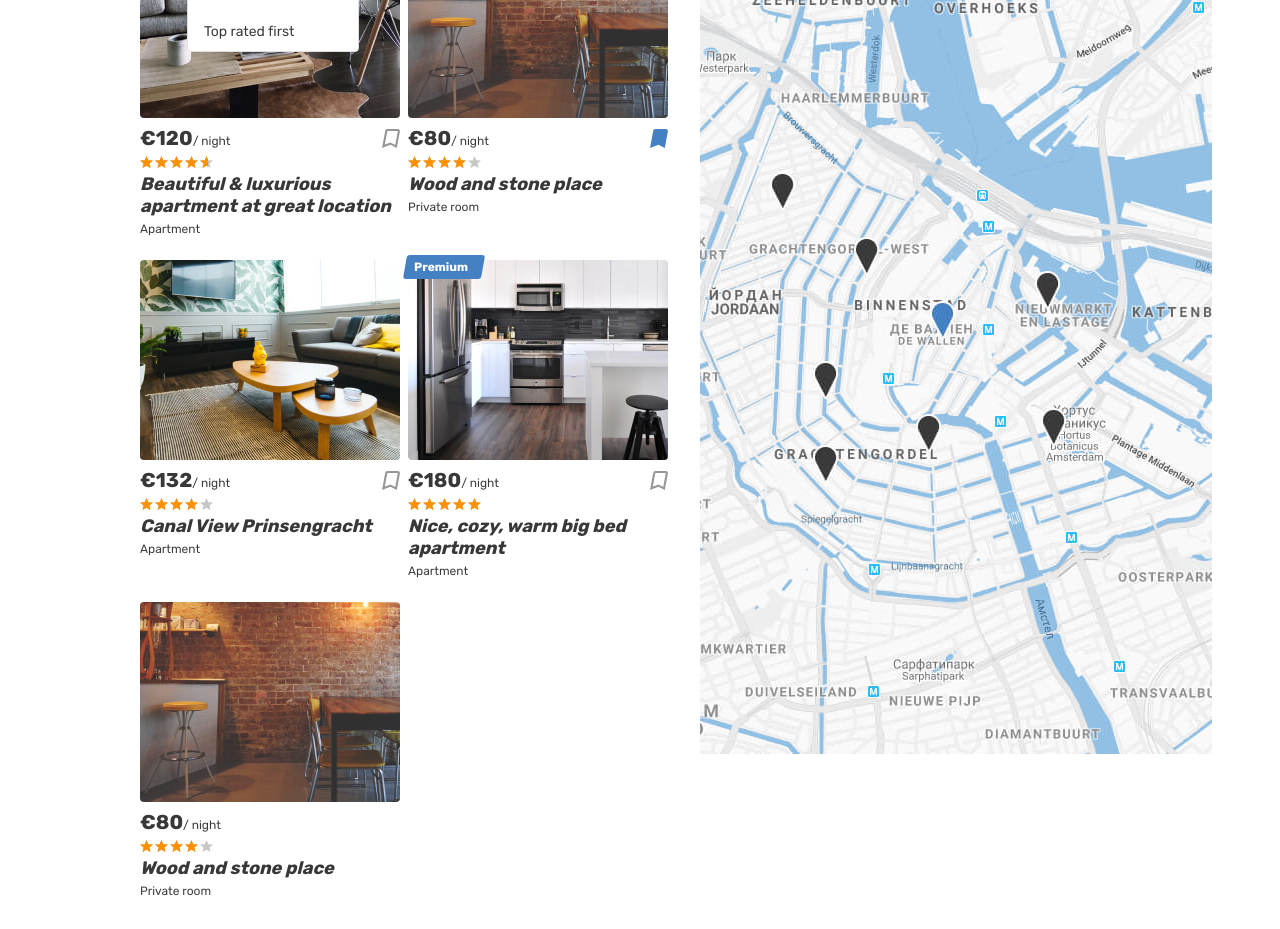
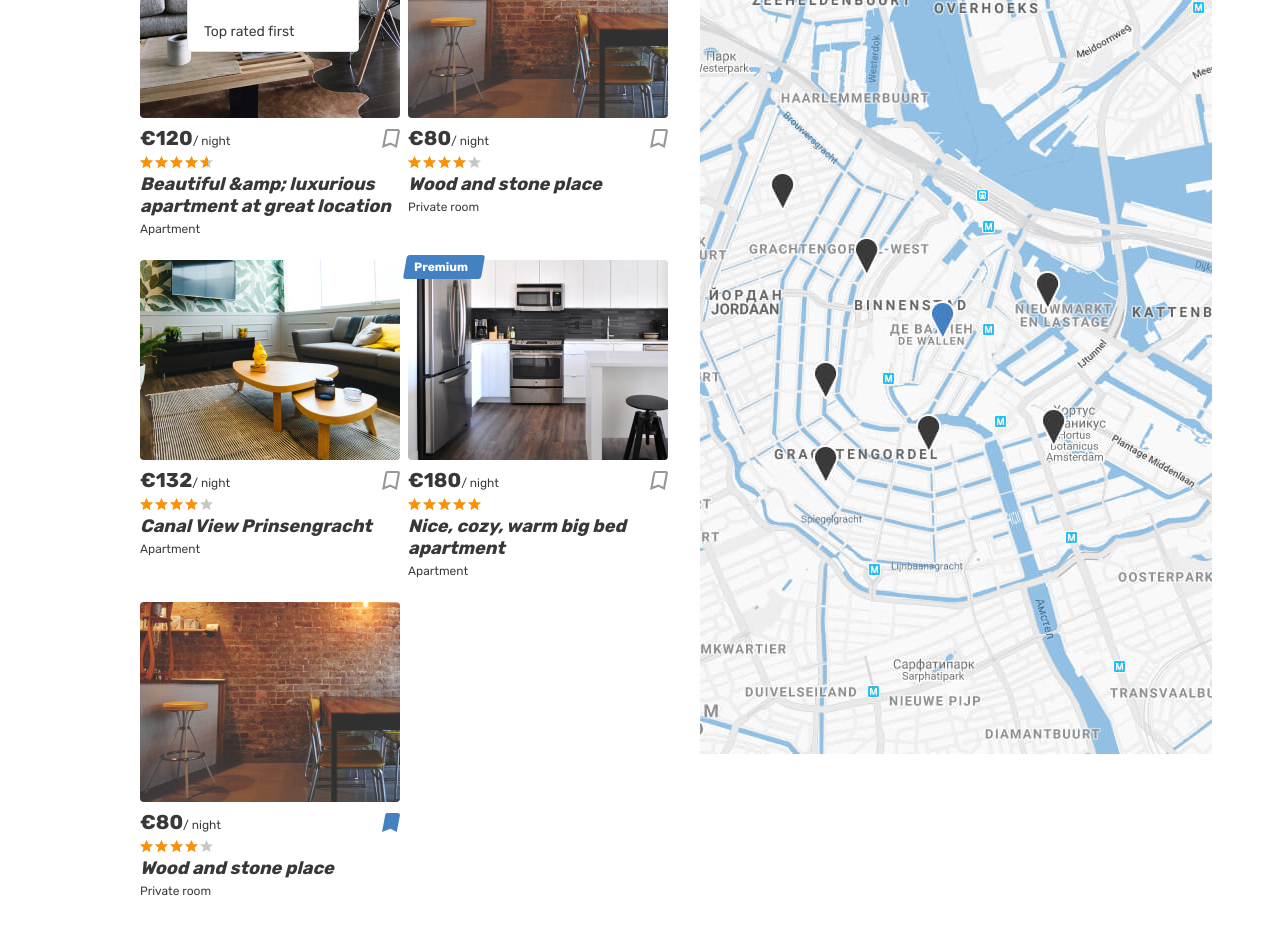
Before and after one commit to babtshe/619357-six-cities-1, a React app: page / in a window 1280 px wide. Shown: the part 400-1329 px from the top of the page. Built offline with nearby package versions, Linux system fonts and the light colour scheme.

Commit message:
add prop-types, create cards array

```diff
--- a/package.json
+++ b/package.json
@@ -26,6 +26,7 @@
     "node": "10"
   },
   "dependencies": {
+    "prop-types": "15.7.2",
     "react": "16.8.6",
     "react-dom": "16.8.6"
   }
--- a/src/components/app/app.jsx
+++ b/src/components/app/app.jsx
@@ -2,7 +2,60 @@ import React from 'react';
 import {MainView} from '../main-view/main-view';
 
 const App = () => {
-  return <MainView />;
+  const cards = [
+    {
+      name: `Beautiful &amp; luxurious apartment at great location`,
+      id: 1,
+      type: `Apartment`,
+      price: 120,
+      rating: 93,
+      image: `img/apartment-01.jpg`,
+      link: `#`,
+      bookmarked: false,
+      mark: `Premium`,
+    },
+    {
+      name: `Wood and stone place`,
+      id: 2,
+      type: `Private room`,
+      price: 80,
+      rating: 80,
+      image: `img/room.jpg`,
+      link: `#`,
+    },
+    {
+      name: `Canal View Prinsengracht`,
+      id: 3,
+      type: `Apartment`,
+      price: 132,
+      rating: 80,
+      image: `img/apartment-02.jpg`,
+      link: `#`,
+    },
+    {
+      name: `Nice, cozy, warm big bed apartment`,
+      id: 4,
+      type: `Apartment`,
+      price: 180,
+      rating: 100,
+      image: `img/apartment-03.jpg`,
+      link: `#`,
+      mark: `Premium`,
+    },
+    {
+      name: `Wood and stone place`,
+      id: 5,
+      type: `Private room`,
+      price: 80,
+      rating: 80,
+      image: `img/room.jpg`,
+      link: `#`,
+      bookmarked: true,
+    }
+  ];
+  return <MainView
+    cards = {cards}
+  />;
 };
 
 export {App};
--- a/src/components/main-view/main-view.jsx
+++ b/src/components/main-view/main-view.jsx
@@ -1,6 +1,7 @@
 import React from 'react';
+import PropTypes from 'prop-types';
 
-const MainView = () => {
+const MainView = (props) => {
   return (
   <>
     <div style={{display: `none`}}>
@@ -104,23 +105,27 @@ const MainView = () => {
 
             </form>
             <div className="cities__places-list places__list tabs__content">
-              <article className="cities__place-card place-card">
+              {props.cards.map((card) => {
+                return (
+                  <article className="cities__place-card place-card" key={card.id}>
+                    {card.mark && (
                       <div className="place-card__mark">
-                  <span>Premium</span>
+                        <span>{card.mark}</span>
                       </div>
+                    )}
                     <div className="cities__image-wrapper place-card__image-wrapper">
                       <a href="#">
-                    <img className="place-card__image" src="img/apartment-01.jpg" width="260" height="200"
+                        <img className="place-card__image" src={card.image} width="260" height="200"
                           alt="Place image" />
                       </a>
                     </div>
                     <div className="place-card__info">
                       <div className="place-card__price-wrapper">
                         <div className="place-card__price">
-                      <b className="place-card__price-value">&euro;120</b>
+                          <b className="place-card__price-value">&euro;{card.price}</b>
                           <span className="place-card__price-text">&#47;&nbsp;night</span>
                         </div>
-                    <button className="place-card__bookmark-button button" type="button">
+                        <button className={`place-card__bookmark-button button ${card.bookmarked ? `place-card__bookmark-button--active` : ``}`} type="button">
                           <svg className="place-card__bookmark-icon" width="18" height="19">
                             <use xlinkHref="#icon-bookmark"></use>
                           </svg>
@@ -129,151 +134,18 @@ const MainView = () => {
                       </div>
                       <div className="place-card__rating rating">
                         <div className="place-card__stars rating__stars">
-                      <span style={{width: `93%`}}></span>
+                          <span style={{width: card.rating + `%`}}></span>
                           <span className="visually-hidden">Rating</span>
                         </div>
                       </div>
                       <h2 className="place-card__name">
-                    <a href="#">Beautiful &amp; luxurious apartment at great location</a>
+                        <a href={card.link}>{card.name}</a>
                       </h2>
-                  <p className="place-card__type">Apartment</p>
+                      <p className="place-card__type">{card.type}</p>
                     </div>
                   </article>
-
-              <article className="cities__place-card place-card">
-                <div className="cities__image-wrapper place-card__image-wrapper">
-                  <a href="#">
-                    <img className="place-card__image" src="img/room.jpg" width="260" height="200" alt="Place image" />
-                  </a>
-                </div>
-                <div className="place-card__info">
-                  <div className="place-card__price-wrapper">
-                    <div className="place-card__price">
-                      <b className="place-card__price-value">&euro;80</b>
-                      <span className="place-card__price-text">&#47;&nbsp;night</span>
-                    </div>
-                    <button className="place-card__bookmark-button place-card__bookmark-button--active button"
-                      type="button">
-                      <svg className="place-card__bookmark-icon" width="18" height="19">
-                        <use xlinkHref="#icon-bookmark"></use>
-                      </svg>
-                      <span className="visually-hidden">In bookmarks</span>
-                    </button>
-                  </div>
-                  <div className="place-card__rating rating">
-                    <div className="place-card__stars rating__stars">
-                      <span style={{width: `80%`}}></span>
-                      <span className="visually-hidden">Rating</span>
-                    </div>
-                  </div>
-                  <h2 className="place-card__name">
-                    <a href="#">Wood and stone place</a>
-                  </h2>
-                  <p className="place-card__type">Private room</p>
-                </div>
-              </article>
-
-              <article className="cities__place-card place-card">
-                <div className="cities__image-wrapper place-card__image-wrapper">
-                  <a href="#">
-                    <img className="place-card__image" src="img/apartment-02.jpg" width="260" height="200"
-                      alt="Place image" />
-                  </a>
-                </div>
-                <div className="place-card__info">
-                  <div className="place-card__price-wrapper">
-                    <div className="place-card__price">
-                      <b className="place-card__price-value">&euro;132</b>
-                      <span className="place-card__price-text">&#47;&nbsp;night</span>
-                    </div>
-                    <button className="place-card__bookmark-button button" type="button">
-                      <svg className="place-card__bookmark-icon" width="18" height="19">
-                        <use xlinkHref="#icon-bookmark"></use>
-                      </svg>
-                      <span className="visually-hidden">To bookmarks</span>
-                    </button>
-                  </div>
-                  <div className="place-card__rating rating">
-                    <div className="place-card__stars rating__stars">
-                      <span style={{width: `80%`}}></span>
-                      <span className="visually-hidden">Rating</span>
-                    </div>
-                  </div>
-                  <h2 className="place-card__name">
-                    <a href="#">Canal View Prinsengracht</a>
-                  </h2>
-                  <p className="place-card__type">Apartment</p>
-                </div>
-              </article>
-
-              <article className="cities__place-card place-card">
-                <div className="place-card__mark">
-                  <span>Premium</span>
-                </div>
-                <div className="cities__image-wrapper place-card__image-wrapper">
-                  <a href="#">
-                    <img className="place-card__image" src="img/apartment-03.jpg" width="260" height="200"
-                      alt="Place image" />
-                  </a>
-                </div>
-                <div className="place-card__info">
-                  <div className="place-card__price-wrapper">
-                    <div className="place-card__price">
-                      <b className="place-card__price-value">&euro;180</b>
-                      <span className="place-card__price-text">&#47;&nbsp;night</span>
-                    </div>
-                    <button className="place-card__bookmark-button button" type="button">
-                      <svg className="place-card__bookmark-icon" width="18" height="19">
-                        <use xlinkHref="#icon-bookmark"></use>
-                      </svg>
-                      <span className="visually-hidden">To bookmarks</span>
-                    </button>
-                  </div>
-                  <div className="place-card__rating rating">
-                    <div className="place-card__stars rating__stars">
-                      <span style={{width: `100%`}}></span>
-                      <span className="visually-hidden">Rating</span>
-                    </div>
-                  </div>
-                  <h2 className="place-card__name">
-                    <a href="#">Nice, cozy, warm big bed apartment</a>
-                  </h2>
-                  <p className="place-card__type">Apartment</p>
-                </div>
-              </article>
-
-              <article className="cities__place-card place-card">
-                <div className="cities__image-wrapper place-card__image-wrapper">
-                  <a href="#">
-                    <img className="place-card__image" src="img/room.jpg" width="260" height="200" alt="Place image" />
-                  </a>
-                </div>
-                <div className="place-card__info">
-                  <div className="place-card__price-wrapper">
-                    <div className="place-card__price">
-                      <b className="place-card__price-value">&euro;80</b>
-                      <span className="place-card__price-text">&#47;&nbsp;night</span>
-                    </div>
-                    <button className="place-card__bookmark-button place-card__bookmark-button--active button"
-                      type="button">
-                      <svg className="place-card__bookmark-icon" width="18" height="19">
-                        <use xlinkHref="#icon-bookmark-active"></use>
-                      </svg>
-                      <span className="visually-hidden">In bookmarks</span>
-                    </button>
-                  </div>
-                  <div className="place-card__rating rating">
-                    <div className="place-card__stars rating__stars">
-                      <span style={{width: `80%`}}></span>
-                      <span className="visually-hidden">Rating</span>
-                    </div>
-                  </div>
-                  <h2 className="place-card__name">
-                    <a href="#">Wood and stone place</a>
-                  </h2>
-                  <p className="place-card__type">Private room</p>
-                </div>
-              </article>
+                );
+              })}
             </div>
           </section>
           <div className="cities__right-section">
@@ -287,4 +159,18 @@ const MainView = () => {
   );
 };
 
+MainView.propTypes = {
+  cards: PropTypes.arrayOf(PropTypes.shape({
+    name: PropTypes.string.isRequired,
+    id: PropTypes.number.isRequired,
+    type: PropTypes.oneOf([`Apartment`, `Private room`]).isRequired,
+    price: PropTypes.number.isRequired,
+    rating: PropTypes.number.isRequired,
+    image: PropTypes.string.isRequired,
+    link: PropTypes.string.isRequired,
+    bookmarked: PropTypes.bool,
+    mark: PropTypes.string
+  }))
+};
+
 export {MainView};
```
Lines whose indentation alone changed are shown as unchanged.
